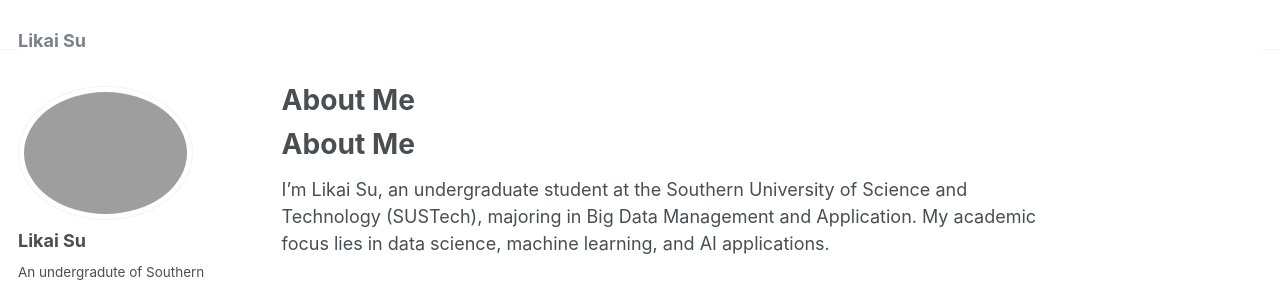
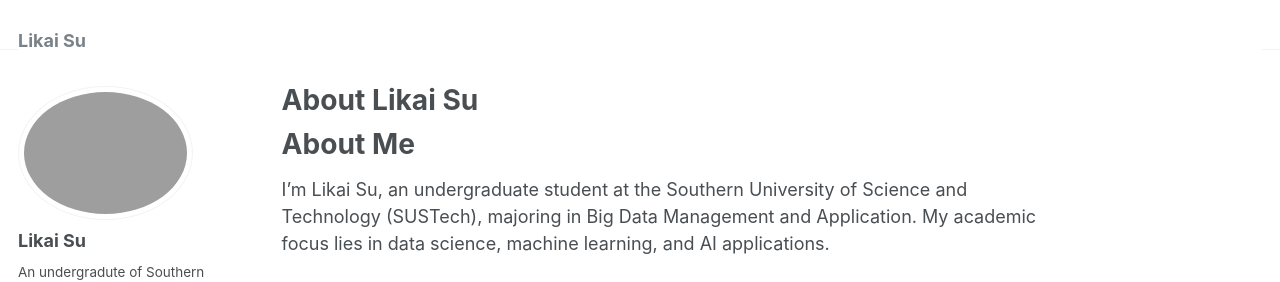
Before and after one commit to likai-su/likai-su, a Jekyll site: the page built from _pages/about.md, in a window 1280 px wide. Shown: the top 282 px of the page. Built offline with Jekyll 4.4.1, drawn with Linux system fonts in a browser that asks for light colours; our own code applies the rules of GitHub Pages for plain Markdown files.

Commit message:
Update about.md

```diff
--- a/_pages/about.md
+++ b/_pages/about.md
@@ -1,3 +1,12 @@
+---
+permalink: /
+title: "About Likai Su"
+author_profile: true
+redirect_from:
+  - /about/
+  - /about.html
+---
+
 # About Me
 
 I'm Likai Su, an undergraduate student at the Southern University of Science and Technology (SUSTech), majoring in Big Data Management and Application. My academic focus lies in data science, machine learning, and AI applications.
```
